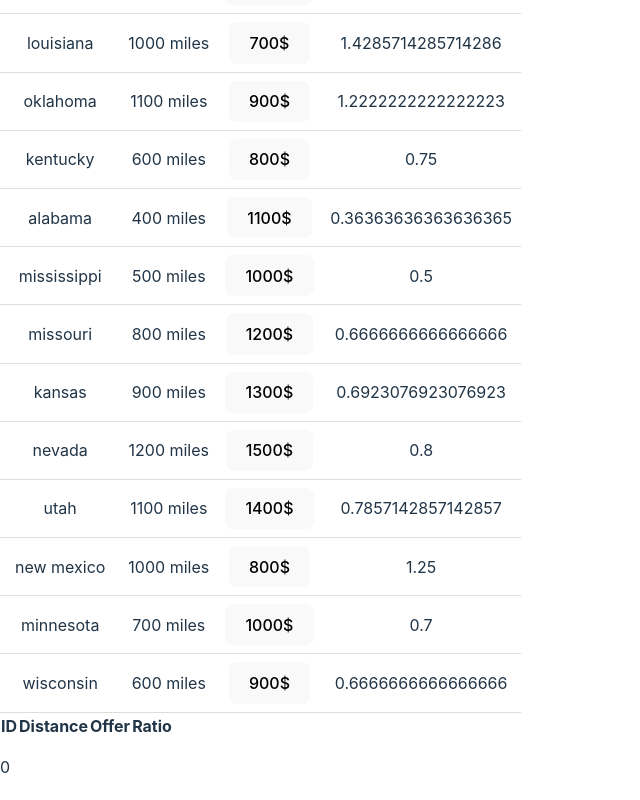
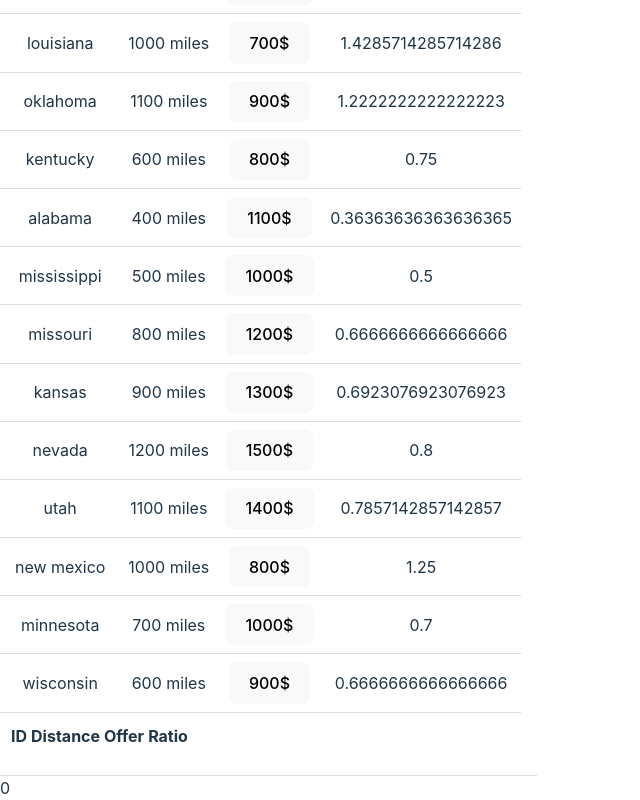
Before and after one commit to Netdreion/hauling-cars, a React (Vite) app: page / in a window 1280 px wide. Shown: the part 1074-1874 px from the top of the page, without its empty margins (0-640 px from the left). Before the commit the page ends 1853 px from the top, so only its background shows below. Built offline with nearby package versions, Linux system fonts and the light colour scheme.

Commit message:
css configs

```diff
--- a/src/App.css
+++ b/src/App.css
@@ -22,3 +22,11 @@
   text-align: center;
   border-bottom: 1px solid #ddd;
 }
+
+.subTable {
+  width: 100%;
+  border-collapse: collapse;
+  padding: 8px;
+  text-align: center;
+  border-bottom: 1px solid #ddd;
+}
--- a/src/components/home.jsx
+++ b/src/components/home.jsx
@@ -54,13 +54,15 @@ const HomePage = () => {
             ))}
           </tbody>
         </table>
-        <div>
+        <div className="subTable">
+          <table>
             <tr>
               <th>ID</th>
               <th>Distance</th>
               <th>Offer</th>
               <th>Ratio</th>
             </tr>
+          </table>
           <ul>
             {locationList.map((location, index) => (
               <li key={index}>
```
Lines whose indentation alone changed are shown as unchanged.
